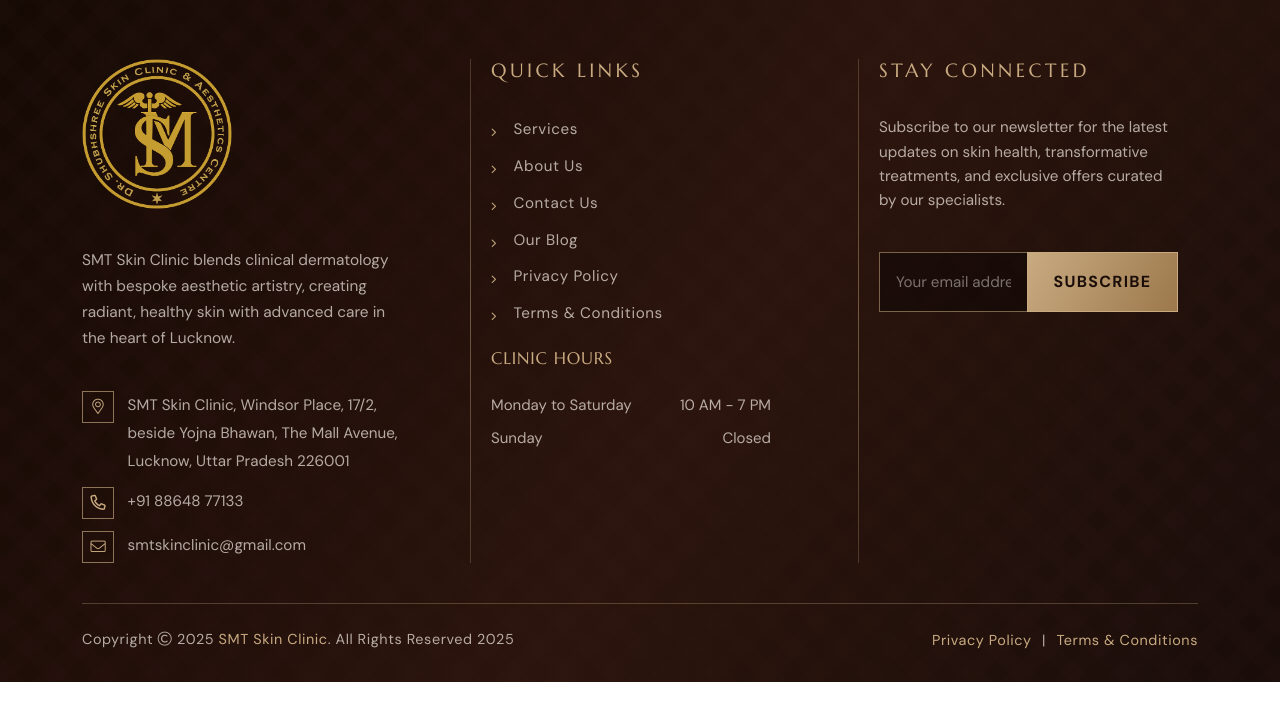
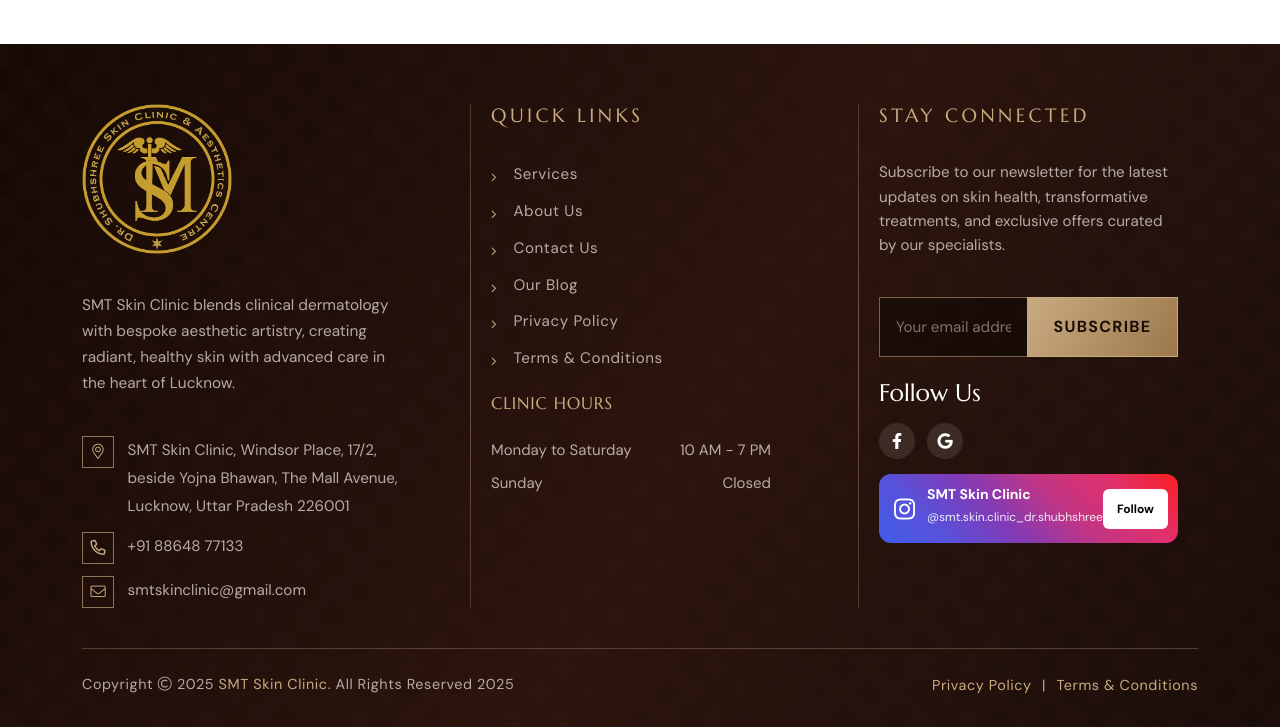
Before and after one commit to Shivam020202/subhshree-clinic, a PHP site: page /about.php in a window 1280 px wide. Shown: the part 4332-5059 px from the top of the page. Before the commit the page ends 5014 px from the top, so only its background shows below. Run offline with PHP 8.4, Linux system fonts and the light colour scheme; some libraries are stand-ins or nearby versions.

Commit message:
fixes and socials added

```diff
--- a/assets/css/main.css
+++ b/assets/css/main.css
@@ -362,6 +362,9 @@
 .smt-fresh-modal__panel {
   position: relative;
   width: min(880px, 100%);
+  max-height: 90vh;
+  overflow-y: auto;
+  overscroll-behavior: contain;
   background: radial-gradient(
       circle at 12% 20%,
       rgba(201, 171, 129, 0.08),
@@ -470,9 +473,8 @@
 }
 
 .smt-fresh-field--full {
-.smt-fresh-field input:focus,
-.smt-fresh-field textarea:focus,
-.smt-fresh-field select:focus {
+  grid-column: 1 / -1;
+}
 
 .smt-fresh-field__label {
   font-size: 0.92rem;
@@ -591,3 +593,200 @@
     width: 100%;
   }
 }
+
+/* Top Header - Unique Classes */
+.smt-unique-header-top {
+  background-color: #1a1a1a; /* Dark background */
+  color: #fff !important;
+  padding: 8px 0; /* Thin padding */
+  font-size: 13px;
+  border-bottom: 1px solid rgba(255, 255, 255, 0.1);
+}
+
+.smt-unique-header-top a,
+.smt-unique-header-top li,
+.smt-unique-header-top i {
+  color: #fff !important;
+  text-decoration: none;
+  transition: color 0.3s ease;
+}
+
+.smt-unique-header-top a:hover,
+.smt-unique-header-top i:hover {
+  color: #c9ab81 !important; /* Theme gold color */
+}
+
+.smt-unique-header-links ul {
+  margin: 0;
+  padding: 0;
+  list-style: none;
+  display: flex;
+  gap: 20px;
+  align-items: center;
+}
+
+.smt-unique-header-links li {
+  display: inline-flex;
+  align-items: center;
+  gap: 8px;
+}
+
+.smt-unique-header-links i {
+  color: #c9ab81;
+}
+
+.smt-unique-social-links {
+  display: flex;
+  gap: 10px;
+}
+
+.smt-unique-social-links a {
+  display: flex;
+  align-items: center;
+  justify-content: center;
+  width: 28px;
+  height: 28px;
+  border-radius: 50%;
+  background: rgba(255, 255, 255, 0.1);
+  font-size: 13px;
+  transition: all 0.3s ease;
+  color: #fff;
+}
+
+.smt-unique-social-links a:hover {
+  background: #c9ab81;
+  color: #fff;
+}
+
+/* WhatsApp Floating Button - Unique Class */
+.smt-unique-whatsapp-float {
+  position: fixed;
+  width: 60px;
+  height: 60px;
+  bottom: 30px;
+  left: 30px;
+  background-color: #25d366;
+  color: #fff !important;
+  border-radius: 50px;
+  text-align: center;
+  font-size: 30px;
+  box-shadow: 2px 2px 3px #999;
+  z-index: 2147483647 !important;
+  display: flex;
+  align-items: center;
+  justify-content: center;
+  transition: all 0.3s ease;
+  text-decoration: none;
+}
+
+.smt-unique-whatsapp-float:hover {
+  background-color: #128c7e;
+  transform: scale(1.1);
+  color: #fff !important;
+}
+
+/* Footer Social Subsection - Unique Classes */
+.smt-unique-footer-social-links {
+  display: flex !important;
+  gap: 12px;
+  margin-bottom: 15px;
+}
+
+.smt-unique-footer-social-link {
+  width: 36px !important;
+  height: 36px !important;
+  display: flex !important;
+  align-items: center !important;
+  justify-content: center !important;
+  background: rgba(255, 255, 255, 0.1) !important;
+  border-radius: 50% !important;
+  color: #fff !important;
+  transition: all 0.3s ease;
+  text-decoration: none !important;
+}
+
+.smt-unique-footer-social-link:hover {
+  background: #c9ab81 !important;
+  color: #fff !important;
+  transform: translateY(-3px);
+}
+
+/* Instagram Highlight - Unique Classes */
+.smt-unique-instagram-highlight {
+  background: linear-gradient(
+    45deg,
+    #405de6,
+    #5851db,
+    #833ab4,
+    #c13584,
+    #e1306c,
+    #fd1d1d
+  ) !important;
+  padding: 12px 15px !important;
+  border-radius: 12px !important;
+  display: flex !important;
+  align-items: center !important;
+  justify-content: space-between !important;
+  margin-top: 15px !important;
+  color: #fff !important;
+  text-decoration: none !important;
+  max-width: 300px;
+  width: 100%;
+}
+
+.smt-unique-instagram-highlight:hover {
+  transform: translateY(-3px);
+  color: #fff !important;
+}
+
+.smt-unique-insta-profile {
+  display: flex;
+  align-items: center;
+  gap: 12px;
+}
+
+.smt-unique-insta-icon {
+  font-size: 24px;
+  color: #fff !important;
+}
+
+.smt-unique-insta-details {
+  display: flex;
+  flex-direction: column;
+}
+
+.smt-unique-insta-name {
+  font-weight: 700;
+  font-size: 14px;
+  line-height: 1.2;
+  color: #fff !important;
+}
+
+.smt-unique-insta-handle {
+  font-size: 12px;
+  opacity: 0.9;
+  color: #fff !important;
+}
+
+.smt-unique-insta-follow-btn {
+  background: #fff !important;
+  color: #000 !important;
+  padding: 6px 14px;
+  border-radius: 6px;
+  font-weight: 600;
+  font-size: 12px;
+  white-space: nowrap;
+}
+
+@media (max-width: 767px) {
+  .smt-unique-header-top {
+    display: none; /* Hide on mobile if needed, or adjust */
+  }
+  .smt-unique-whatsapp-float {
+    width: 50px;
+    height: 50px;
+    bottom: 20px;
+    left: 20px;
+    font-size: 24px;
+  }
+}
--- a/footer.php
+++ b/footer.php
@@ -75,6 +75,28 @@
                                 <button type="submit" class="btn epic-footer__newsletter-btn">Subscribe</button>
                             </div>
                         </form>
+
+                        <div class="footer-social-section">
+                            <h5 class="text-white mb-3">Follow Us</h5>
+                            <div class="smt-unique-footer-social-links">
+                                <a href="https://www.facebook.com/SMTSkinclinic" target="_blank"
+                                    class="smt-unique-footer-social-link"><i class="fab fa-facebook-f"></i></a>
+                                <a href="https://g.page/r/CS-0a2KAd6BiEBM/review" target="_blank"
+                                    class="smt-unique-footer-social-link"><i class="fab fa-google"></i></a>
+                            </div>
+
+                            <a href="https://www.instagram.com/smt.skin.clinic_dr.shubhshree" target="_blank"
+                                class="smt-unique-instagram-highlight">
+                                <div class="smt-unique-insta-profile">
+                                    <i class="fab fa-instagram smt-unique-insta-icon"></i>
+                                    <div class="smt-unique-insta-details">
+                                        <span class="smt-unique-insta-name">SMT Skin Clinic</span>
+                                        <span class="smt-unique-insta-handle">@smt.skin.clinic_dr.shubhshree</span>
+                                    </div>
+                                </div>
+                                <span class="smt-unique-insta-follow-btn">Follow</span>
+                            </a>
+                        </div>
                     </div>
                 </div>
             </div>
@@ -97,6 +119,9 @@
         </div>
     </div>
 </footer>
+<a href="https://wa.me/918864877133" class="smt-unique-whatsapp-float" target="_blank">
+    <i class="fab fa-whatsapp my-float"></i>
+</a>
 
 <!-- Scroll To Top -->
 <a href="#" class="scrollToTop scroll-btn"><i class="far fa-arrow-up"></i></a>
--- a/header-links.php
+++ b/header-links.php
@@ -264,7 +264,7 @@
         !function (f, b, e, v, n, t, s) {
             if (f.fbq) return; n = f.fbq = function () {
                 n.callMethod ?
-                n.callMethod.apply(n, arguments) : n.queue.push(arguments)
+                    n.callMethod.apply(n, arguments) : n.queue.push(arguments)
             };
             if (!f._fbq) f._fbq = n; n.push = n; n.loaded = !0; n.version = '2.0';
             n.queue = []; t = b.createElement(e); t.async = !0;
@@ -285,7 +285,7 @@
     <!-- Theme Custom CSS (kept render-blocking as it contains critical layout styles) -->
     <link rel="stylesheet" href="assets/css/style.css">
     <!-- Epic footer and additional custom styles -->
-    <link rel="stylesheet" href="assets/css/main.css">
+    <link rel="stylesheet" href="assets/css/main.css?v=2.1">
     <!-- Breadcrumb Banner Full Width Styles -->
     <link rel="stylesheet" href="assets/css/breadcrumb-banner.css">
 
--- a/header.php
+++ b/header.php
@@ -297,37 +297,31 @@
         </div> -->
 
 <header class="vs-header header-layout1">
-    <!-- <div class="header-top">
+    <div class="smt-unique-header-top d-none d-lg-block">
         <div class="container">
-            <div class="row justify-content-center justify-content-md-between align-items-center">
-                <div class="col-auto text-center py-2 py-md-0">
-                    <div class="header-links style-white">
+            <div class="row justify-content-between align-items-center">
+                <div class="col-auto">
+                    <div class="smt-unique-header-links">
                         <ul>
-                            <li class="d-none d-xxl-inline-block"><i class="far fa-map-marker-alt"></i>SMT Skin
-                                Clinic, Windsor Place, 17/2, beside Yojna Bhawan, The Mall
-                                Avenue, Lucknow, Uttar Pradesh 226001</li>
-                            <li><i class="far fa-phone-alt"></i><a href="tel:8864877133">+91 88648 77133</a></li>
-                            <li><i class="far fa-envelope"></i><a
-                                    href="mailto:smtskinclinic@gmail.com">smtskinclinic@gmail.com</a>
-                            </li>
+                            <li><i class="far fa-map-marker-alt"></i><a href="https://maps.app.goo.gl/OUlgLyEYYaQFtlTJD"
+                                    target="_blank">SMT Skin Clinic, Windsor Place, Lucknow</a></li>
+                            <li><i class="far fa-phone-alt"></i><a href="tel:+918864877133">+91 88648 77133</a></li>
                         </ul>
                     </div>
                 </div>
-                <div class="col-auto d-none d-md-block">
-                    <div class="social-style1">
-                        <a href="https://www.facebook.com/SMTSkinclinic" target="_blank"><i
+                <div class="col-auto">
+                    <div class="smt-unique-social-links">
+                        <a href="https://www.facebook.com/SMTSkinclinic" target="_blank" title="Facebook"><i
                                 class="fab fa-facebook-f"></i></a>
-
-                        <a href="https://www.instagram.com/smt.skin.clinic_dr.shubhshree" target="_blank"><i
-                                class="fab fa-instagram"></i></a>
-                        <a href="https://share.google/OUlgLyEYYaQFtlTJD" target="_blank"><i
+                        <a href="https://www.instagram.com/smt.skin.clinic_dr.shubhshree" target="_blank"
+                            title="Instagram"><i class="fab fa-instagram"></i></a>
+                        <a href="https://g.page/r/CS-0a2KAd6BiEBM/review" target="_blank" title="Google"><i
                                 class="fab fa-google"></i></a>
-
                     </div>
                 </div>
             </div>
         </div>
-    </div> -->
+    </div>
     <div class="sticky-wrap">
         <div class="sticky-active">
             <div class="container">
```
